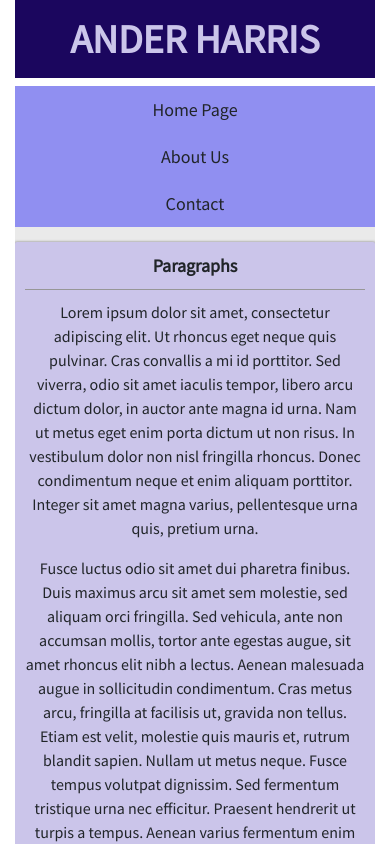
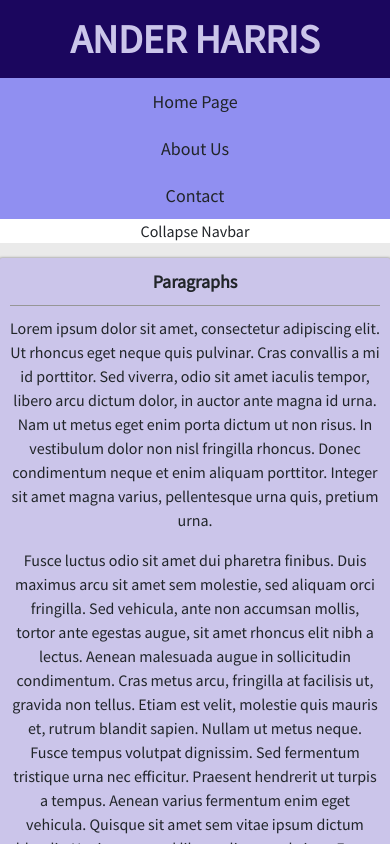
Before and after one commit to benw7/anderharris.github.io, a plain HTML site: page index.html in a window 390 px wide. Drawn offline with nearby package versions, Linux system fonts and the light colour scheme.

Commit message:
remove margins

```diff
--- a/index.html
+++ b/index.html
@@ -29,6 +29,9 @@
                     <div class="navbar-option">
                         Contact
                     </div>
+                </div>
+                <div class="collapser d-md-none">
+                    Collapse Navbar
                 </div>
             </div>
             <div class="row justify-content-center no-gutters page-content">
--- a/style.css
+++ b/style.css
@@ -5,10 +5,15 @@ html, body{
     height: 100%
 }
 .main-body{
+    padding: 0;
     font-family: 'Source Sans Pro', sans-serif;
     text-align: center;
     display: flex;
     flex-direction: column;
+}
+
+.header-bar{
+    padding:0;
 }
 
 
@@ -18,6 +23,7 @@ html, body{
     width: 100%;
     color:#CBC5EA;
     font-weight: bold;
+    margin:0;
 }
 
 .header-bar .navbar-option{
```
